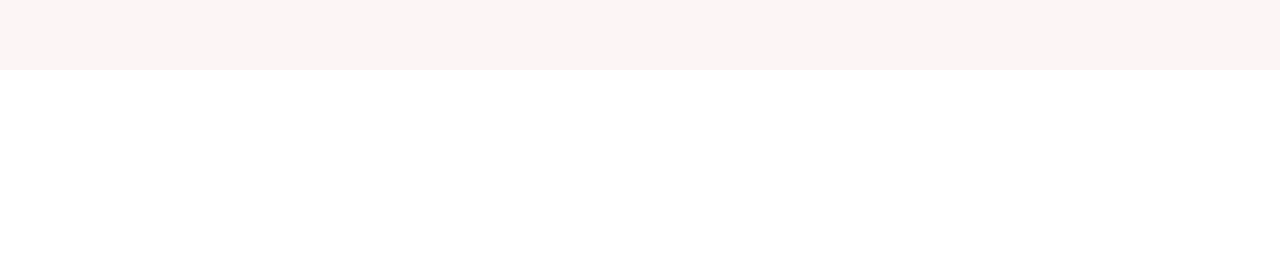
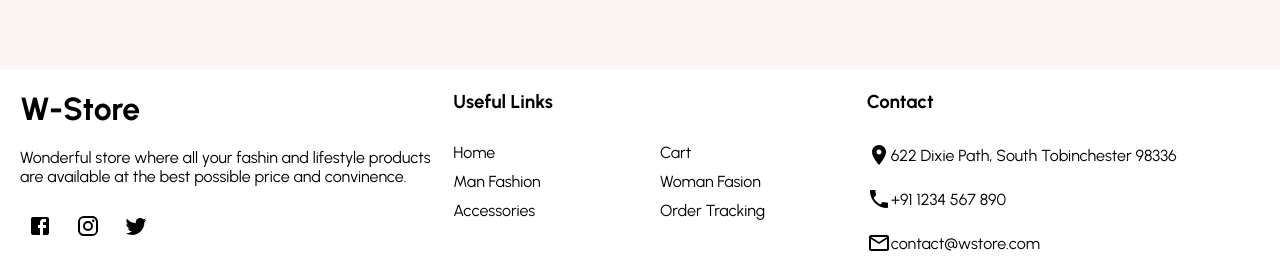
Before and after one commit to Jithin-A-P/w-store, a React (Create React App) app in the folder frontend/: page / in a window 1280 px wide. Shown: the part 2636-2908 px from the top of the page. Before the commit the page ends 2706 px from the top, so only its background shows below. Built offline with nearby package versions, Linux system fonts and the light colour scheme.

Commit message:
Home page complete

```diff
--- a/frontend/src/components/Footer.jsx
+++ b/frontend/src/components/Footer.jsx
@@ -1,3 +1,4 @@
+import { Facebook, Instagram, Twitter, Room, Phone, MailOutline } from '@material-ui/icons'
 import React from 'react'
 import styled from 'styled-components'
 
@@ -6,13 +7,56 @@ const Container = styled.div`
 `
 const Left = styled.div`
     flex: 1;
+    display: flex;
+    flex-direction: column;
+    padding: 20px;
 `
+const Logo = styled.h1``
+const Desc = styled.p`
+    margin: 20px 0px;
+`
+const SocailContainer = styled.div`
+    display: flex;
+`
+const SocialIcon = styled.div`
+    width: 40px;
+    height: 40px;
+    border-radius: 50%;
+    display: flex;
+    align-items: center;
+    justify-content: center;
+    margin-right: 8px;
+`
+
 const Center = styled.div`
     flex: 1;
+    padding-top: 20px;
+`
+
+const Title = styled.h3`
+    margin-bottom: 30px;
+`
+const List = styled.ul`
+    margin: 0;
+    padding: 0;
+    list-style: none;
+    display: flex;
+    flex-wrap: wrap;
+`
+const ListItem = styled.li`
+    width: 50%;
+    margin-bottom: 10px;
 `
 
 const Right = styled.div`
     flex: 1;
+    padding-top: 20px;
+`
+
+const ContactItem = styled.div`
+    margin-bottom: 20px;
+    display: flex;
+    align-items: center;
 `
 
 
@@ -26,9 +70,36 @@ export const Footer = () => {
             <Desc>
                 Wonderful store where all your fashin and lifestyle products are available at the best possible price and convinence.
             </Desc>
+            <SocailContainer>
+                <SocialIcon>
+                    <Facebook/>
+                </SocialIcon>
+                <SocialIcon>
+                    <Instagram/>
+                </SocialIcon>
+                <SocialIcon>
+                    <Twitter/>
+                </SocialIcon>
+            </SocailContainer>
         </Left>
-        <Center></Center>
-        <Right></Right>
+        <Center>
+            <Title>Useful Links</Title>
+            <List>
+                <ListItem>Home</ListItem>
+                <ListItem>Cart</ListItem>
+                <ListItem>Man Fashion</ListItem>
+                <ListItem>Woman Fasion</ListItem>
+                <ListItem>Accessories</ListItem>
+                <ListItem>Order Tracking</ListItem>
+
+            </List>
+        </Center>
+        <Right>
+            <Title>Contact</Title>
+            <ContactItem><Room/> 622 Dixie Path, South Tobinchester 98336</ContactItem>
+            <ContactItem><Phone/> +91 1234 567 890</ContactItem>
+            <ContactItem><MailOutline/> contact@wstore.com</ContactItem>
+        </Right>
     </Container>
   )
 }
--- a/frontend/src/pages/Home.jsx
+++ b/frontend/src/pages/Home.jsx
@@ -1,5 +1,6 @@
 import React from 'react'
 import Categories from '../components/Categories'
+import Footer from '../components/Footer'
 import Navbar from '../components/Navbar'
 import Newsletter from '../components/Newsletter'
 import Products from '../components/Products'
@@ -13,6 +14,7 @@ const Home = () => {
         <Categories/>
         <Products/>
         <Newsletter/>
+        <Footer/>
     </div>
   )
 }
```
